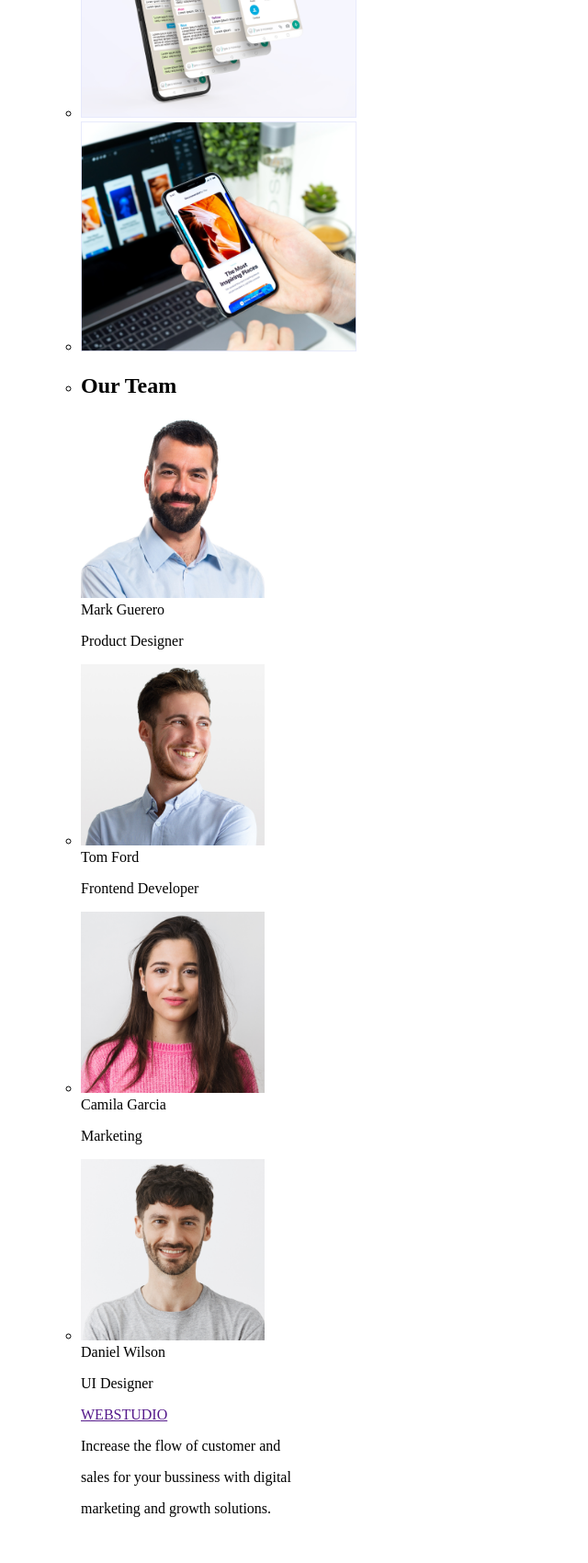
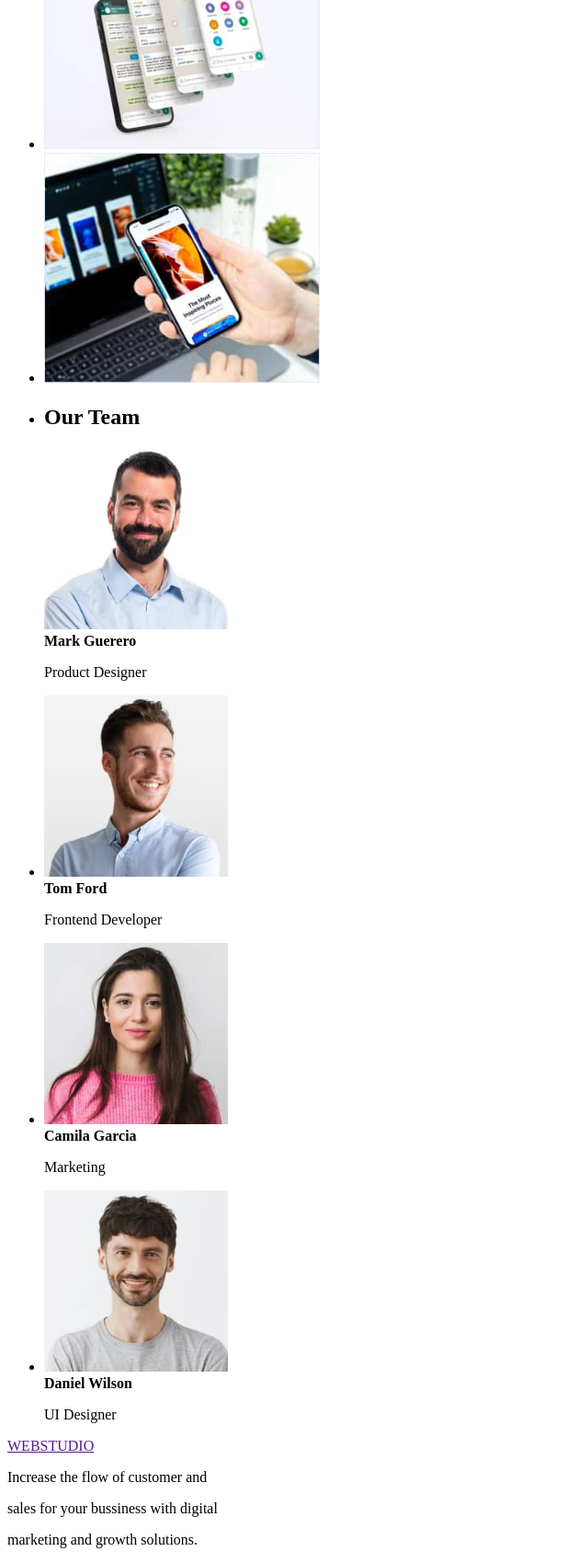
Before and after one commit to ArkhamReon/home-work-01, a plain HTML site: page index.html in a window 1280 px wide. Shown: the part 1080-2779 px from the top of the page at 92% size, without its empty margins (0-640 px from the left). Before the commit the page ends 2745 px from the top, so only its background shows below. Drawn offline with Linux system fonts and the light colour scheme.

Commit message:
insert some tags

```diff
--- a/index.html
+++ b/index.html
@@ -6,9 +6,9 @@
     <title>homework-1</title>
 </head>
 <body>
-    <a href=""Web Studio>Web Studio</a>
-    <br>
-
+    <header>
+        <a href=""Web Studio>Web Studio</a>
+        <nav>
     <ul>
         <li> <a href=""Studio>Studio</a> </li>
         <li> <a href=""Porfolio>Porfolio</a> </li>
@@ -16,10 +16,17 @@
         <br>
         <li> <a href=""Info@devstudio.com>Info@devstudio.com</a> </li>
         <li> <a href=""987654>+987654</a> </li>
-        <br>
+        </nav>
 
-        <h1> <b>Effective Solution</b> </h1>
-        <h1> <b>for your bussiness</b> </h1>
+        <li> <a href=""Info@devstudio.com>Info@devstudio.com</a> </li>
+        <li> <a href=""987654>+987654</a> </li>
+
+    </header>
+
+    <main>
+
+        <h1> <caption> Effective Solution </caption> </h1>
+        <h1> <caption> for your bussiness </caption> </h1>
 
         <button>
             Other Services
@@ -43,9 +50,9 @@
 
         <ul>
 
-            <li> <img src="images/Rectangle 71.png" width="300"/> </li>
-            <li> <img src="images/Rectangle 71 (1).png"width="300"/> </li>
-            <li> <img src="images/Rectangle 71 (2).png"width="300"/> </li>
+            <li> <img src="./images/Rectangle 71.jpg" width="300"/> </li>
+            <li> <img src="./images/Rectangle 71 (1).jpg"width="300"/> </li>
+            <li> <img src="./images/Rectangle 71 (2).jpg"width="300"/> </li>
 
         </ul>
 
@@ -53,34 +60,36 @@
 
             <li>
                  <h2> <caption> Our Team </caption> </h2>
-                <img src="images/img.png" alt="the manager" width="200"/> <br/>
-                 <caption> Mark Guerero </caption>
+                <img src="./images/img.jpg" alt="Project manager" width="200"/> <br/>
+                 <caption> <b> Mark Guerero </b> </caption>
                 <p> Product Designer </p>
             </li>
 
             <li>
-                <img src="images/img (1).png" alt="the one who make's web interface" width="200"/> <br/>
-                 <caption> Tom Ford </caption>
+                <img src="./images/img (1).jpg" alt="the one who makes interface" width="200"/> <br/>
+                 <caption> <b> Tom Ford </b> </caption>
                 <p> Frontend Developer </p>
             </li>
 
             <li>
-                <img src="images/img (2).png" alt="nice girl" width="200"/> <br/>
-                 <caption> Camila Garcia </caption>
+                <img src="./images/img (2).jpg" alt="incharge of the sales" width="200"/> <br/>
+                 <caption> <b> Camila Garcia </b> </caption>
                 <p> Marketing </p>
 
                 <li>
-                <img src="images/img (3).png" alt="awesome" width="200"/> <br/>
-                 <caption> Daniel Wilson </caption>
+                <img src="./images/img (3).jpg" alt="the designer of the web interface" width="200"/> <br/>
+                 <caption> <b> Daniel Wilson </b> </caption>
                 <p> UI Designer </p>
                 </li>
+            </main>
 
                <footer>
                 <a href=""WEBSTUDIO>WEBSTUDIO</a>
                 <p> Increase the flow of customer and <br> </p>
                 <p> sales for your bussiness with digital <br> </p>
                 <p> marketing and growth solutions. </p>
-               </footer>
+
+            </footer>
 
         </ul>
 
```
Also changed, not shown: images/Rectangle 71 (1).jpg (added), images/Rectangle 71 (1).png (deleted), images/Rectangle 71 (2).jpg (added), images/Rectangle 71 (2).png (deleted), images/Rectangle 71.jpg (added), images/Rectangle 71.png (deleted), images/img (1).jpg (added), images/img (1).png (deleted), images/img (2).jpg (added), images/img (2).png (deleted), images/img (3).jpg (added), images/img (3).png (deleted), images/img.jpg (added), images/img.png (deleted).
